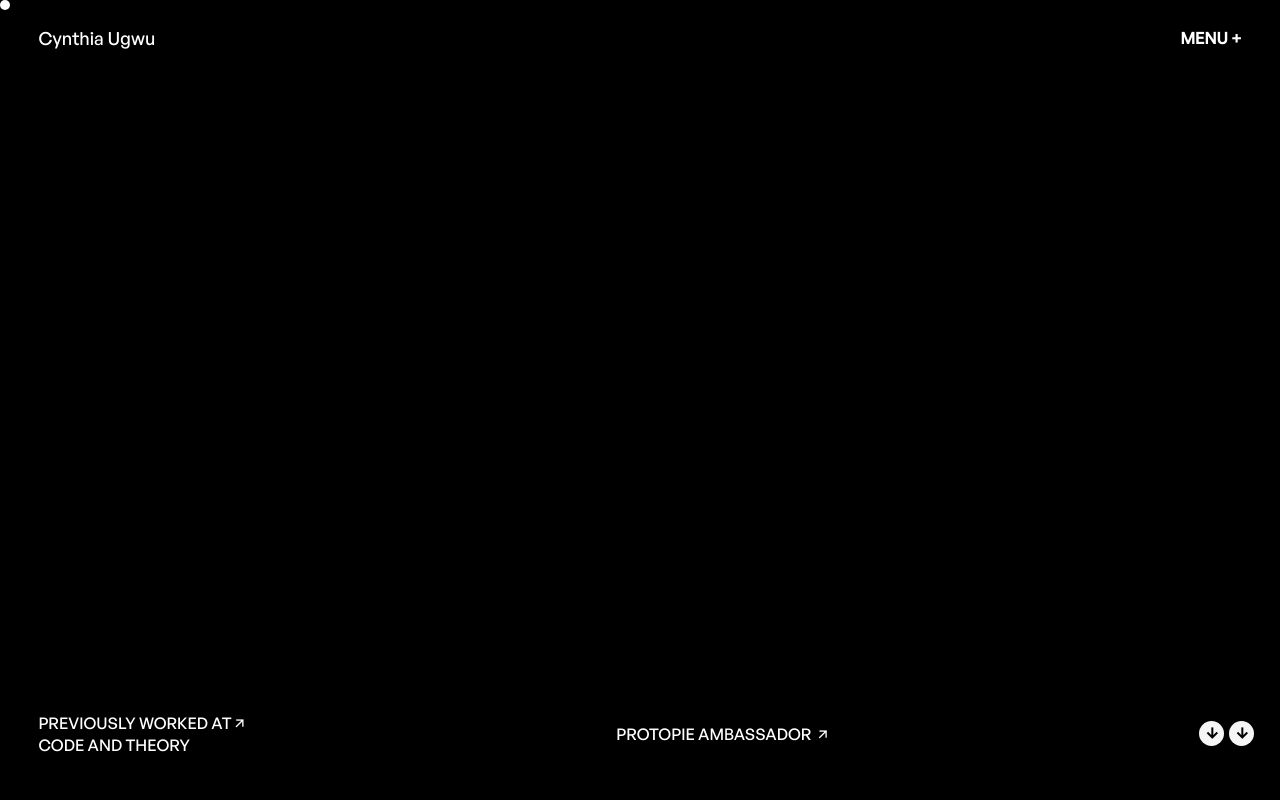
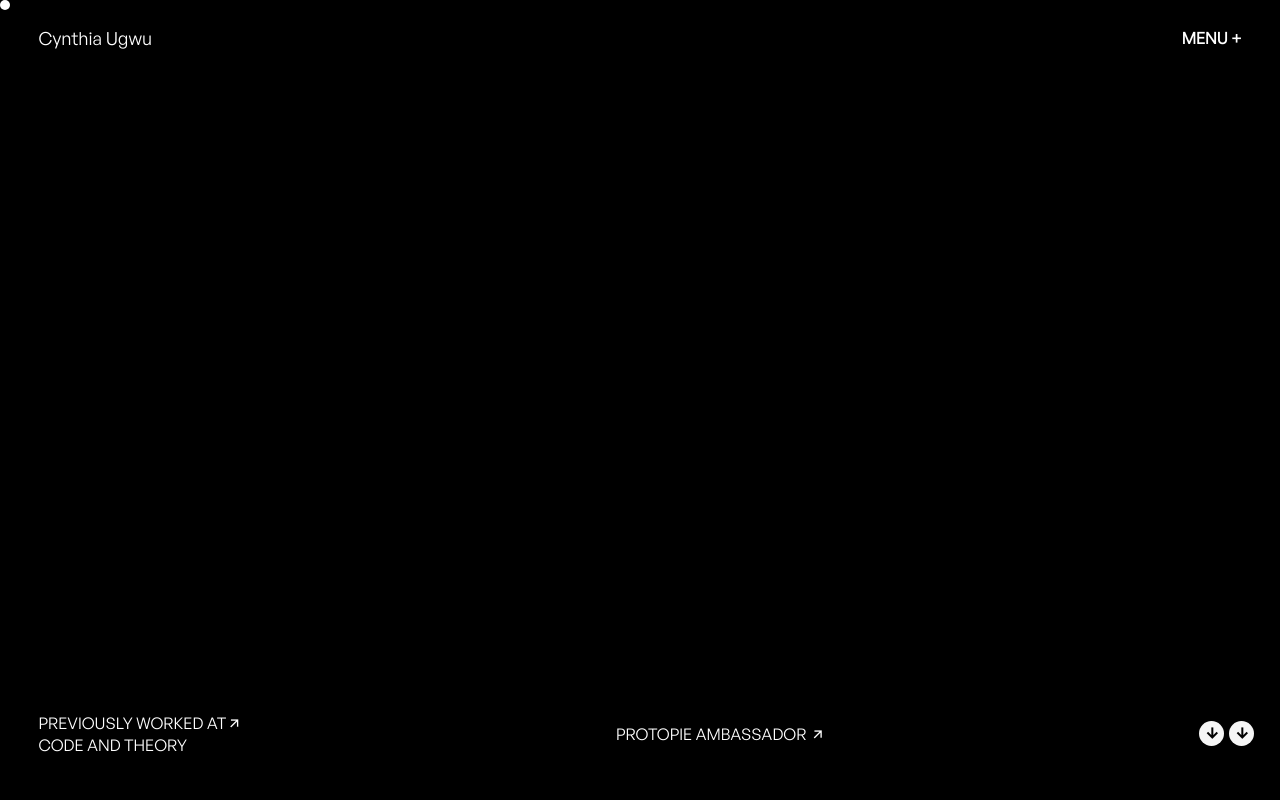
Before and after one commit to tejasraut-code/Cynthia-Ugwu-c-clone, a plain HTML site: page index.html in a window 1280 px wide. Shown: the top 800 px of the page. Drawn offline with nearby package versions, Linux system fonts and the light colour scheme; a script that the page names is missing.

Commit message:
font error fix

```diff
--- a/style.css
+++ b/style.css
@@ -2,7 +2,7 @@
     margin: 0;
     padding: 0;
     box-sizing: border-box;
-    font-family:"General Sans Medium";
+    font-family: "GeneralSans-Regular";
 ;
 }
 
@@ -22,6 +22,10 @@ body {
 @font-face {
     font-family: "General Sans Medium";
     src: url(./Fonts/GeneralSans-Medium.woff2);
+}
+@font-face {
+    font-family:"GeneralSans-Regular" ;
+    src: url(./Fonts/GeneralSans-Regular.woff2);
 }
 
 
```
